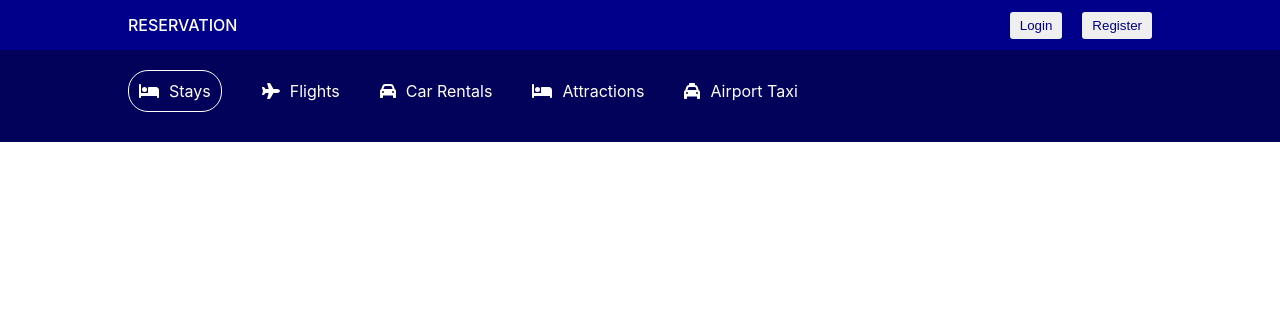
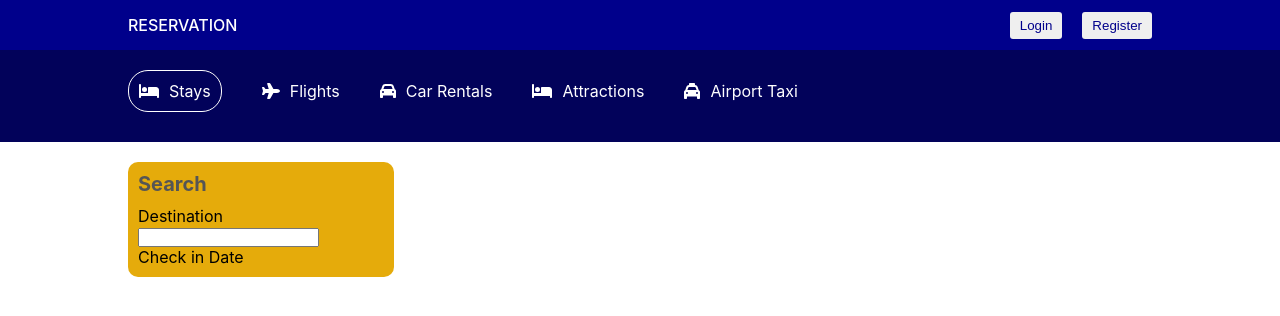
Before and after one commit to charismaTazdid/StayFlexi, a React (Create React App) app: page /hotels in a window 1280 px wide. Shown: the top 316 px of the page. Built offline with nearby package versions, Linux system fonts and the light colour scheme.

Commit message:
Search list page

```diff
--- a/src/Pages/HotelList/HotelList.js
+++ b/src/Pages/HotelList/HotelList.js
@@ -1,5 +1,6 @@
 import Header from "../../components/Header/Header";
 import Navbar from "../../components/Navbar/Navbar";
+import styles from "./hotlelList.module.css";
 
 
 const HotelList = () => {
@@ -8,6 +9,25 @@ const HotelList = () => {
             <Navbar />
             <Header hideSearchbar />
 
+            {/* Hotel list Search and result */}
+            <div className={styles.listContainer}>
+                <div className={styles.listWrapper}>
+                    <div className={styles.listSearch}>
+                        <h1 className={styles.title}>Search</h1>
+                        <div className={styles.item}>
+                            <label htmlFor="">Destination</label>
+                            <input type="text" />
+                        </div>
+                        <div className={styles.item}>
+                            <label htmlFor="">Check in Date</label>
+
+                        </div>
+                    </div>
+                    <div className={styles.listResult}>
+
+                    </div>
+                </div>
+            </div>
         </div>
     );
 };
--- /dev/null
+++ b/src/Pages/HotelList/hotlelList.module.css
@@ -0,0 +1,32 @@
+.listContainer {
+    display: flex;
+    justify-content: center;
+    margin-top: 20px;
+}
+
+.listWrapper {
+    width: 100%;
+    max-width: 1024px;
+    display: flex;
+    gap: 20px;
+
+}
+
+.listSearch {
+    flex: 1;
+    background-color: #e5ab0b;
+    padding: 10px;
+    border-radius: 10px;
+    position: sticky;
+    top: 10px;
+}
+
+.title {
+    font-size: 20px;
+    color: #555;
+    margin-bottom: 10px;
+}
+
+.listResult {
+    flex: 3;
+}
--- a/src/components/Footer/Footer.module.css
+++ b/src/components/Footer/Footer.module.css
@@ -30,11 +30,11 @@
 .footerText>a{
     font-weight: bold;
     text-decoration: none;
-    padding: 5px 30px;
+    padding: 4px 30px;
+    border-radius: 5px;
     color: black;
-    background-color: rgba(255, 204, 0, 0.846);
+    background-color: rgba(163, 131, 1, 0.846);
 }
 .footerText>a:hover{
     background-color: rgba(0, 208, 255, 0.846);
-    border-radius: 2px;
 }
--- a/src/components/Search/Search.js
+++ b/src/components/Search/Search.js
@@ -6,9 +6,13 @@ import 'react-date-range/dist/styles.css';
 import 'react-date-range/dist/theme/default.css';
 import { format } from "date-fns";
 import styles from "./search.module.css";
+import { useNavigate } from 'react-router-dom';
 
 const Search = () => {
 
+    const [destination, setDestination] = useState("");
+
+    // Guest State
     const [openOptions, setOpenOptions] = useState(false);
     const [options, setOptions] = useState({
         adult: 1,
@@ -16,6 +20,7 @@ const Search = () => {
         room: 1
     });
 
+    // Date State
     const [showCalender, setShowCalender] = useState(false);
     const [date, setDate] = useState([{
         statDate: new Date(),
@@ -23,6 +28,7 @@ const Search = () => {
         key: "selection"
     }]);
 
+    // handle room, person and children increment and dicrement
     const handleCounter = (name, opration) => {
         setOptions((previousValue) => {
             return {
@@ -31,11 +37,17 @@ const Search = () => {
         });
     };
 
+    // navigate user with state data
+    const navigate = useNavigate();
+    const handleSearch = () => {
+        navigate('/hotels', { state: { destination, date, options } })
+    };
+
     return (
         <div className={styles.searchContainer}>
             <div className={styles.searchItem}>
                 <FontAwesomeIcon icon={faBed} className={styles.searchbarIcon} />
-                <input type="text" placeholder='Where are you going?' className={styles.searchInput} />
+                <input type="text" placeholder='Where are you going?' className={styles.searchInput} onChange={(e) => setDestination(e.target.value)} />
             </div>
 
             {/* start and end date */}
@@ -100,7 +112,7 @@ const Search = () => {
 
             {/* search buttonn  */}
             <div className={styles.searchItem}>
-                <button className={styles.searchBtn}> SEARCH</button>
+                <button className={styles.searchBtn} onClick={handleSearch}> SEARCH</button>
             </div>
         </div>
     );
```
Also changed, not shown: src/Pages/HotelList/hotleList.module.css (deleted), 1 other file (tests, documents, lock files or other folders).
